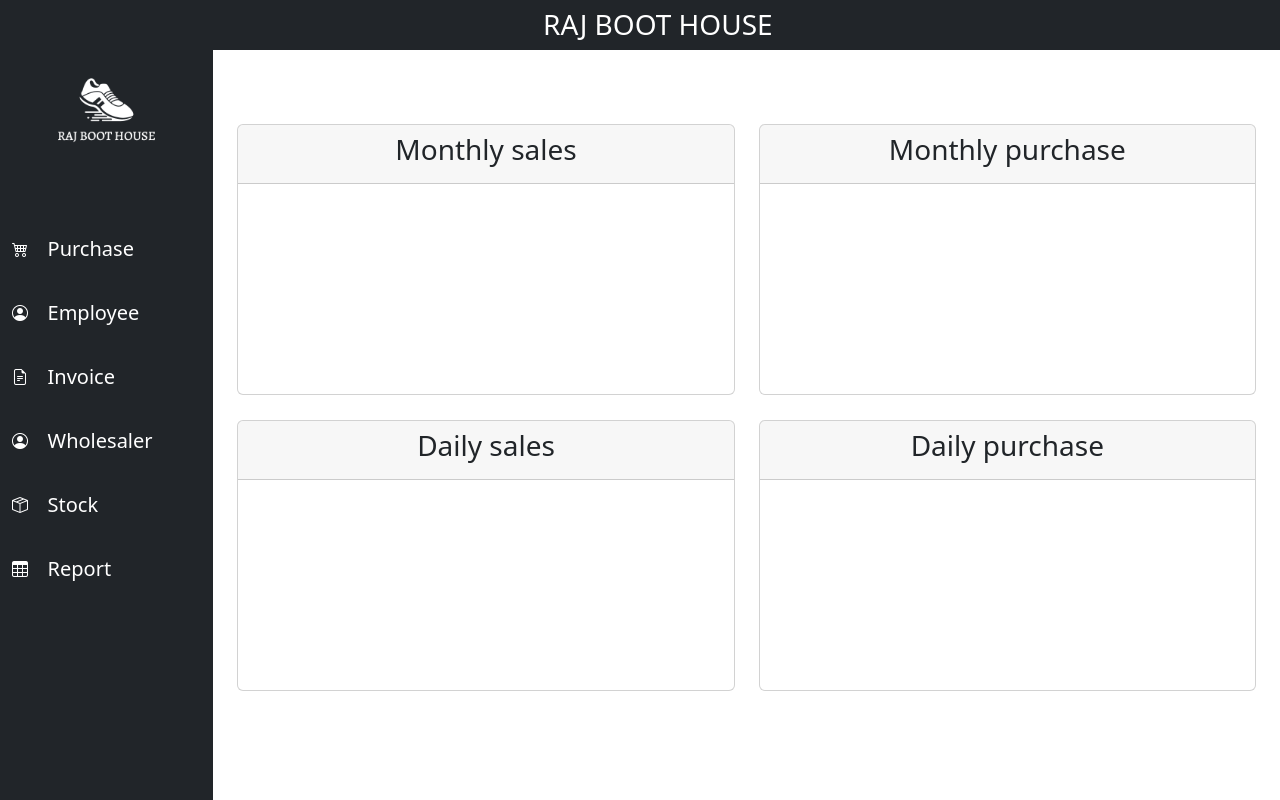
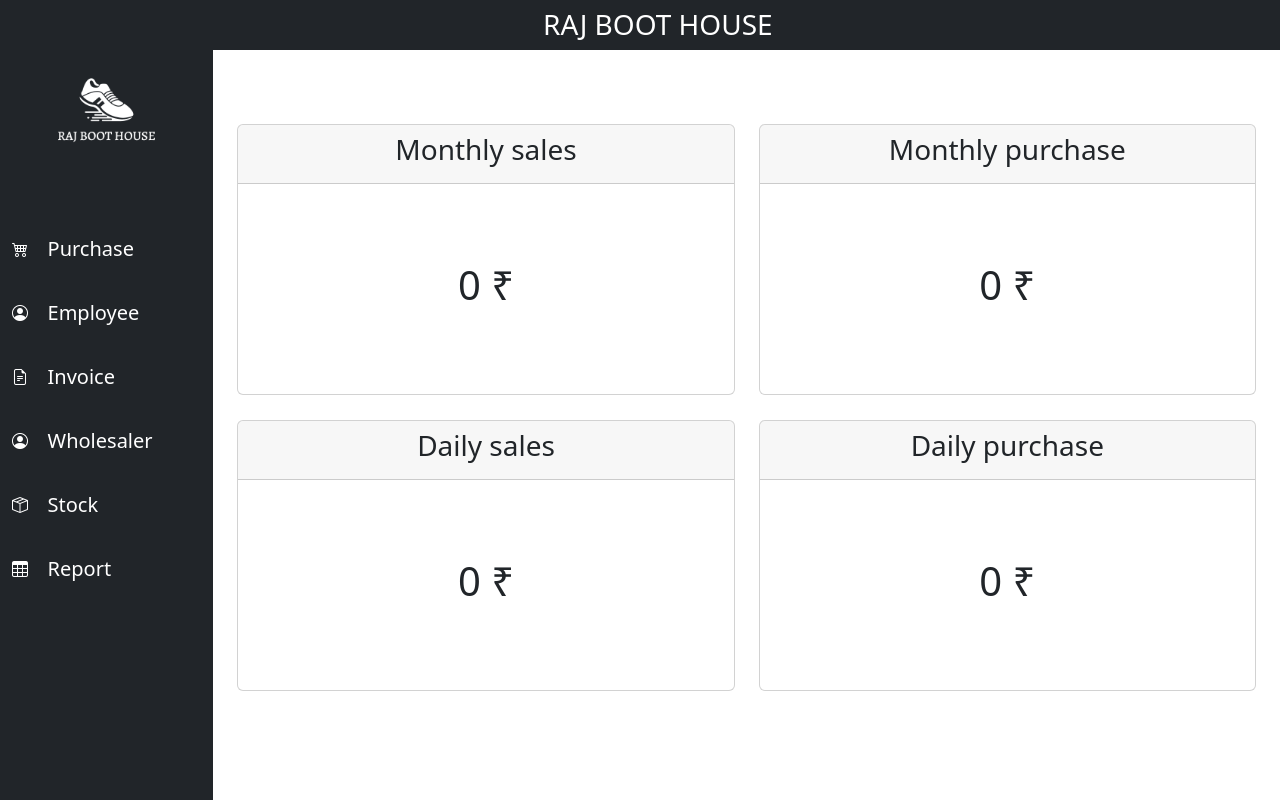
Before and after one commit to Mayan-007/erp-project, a React (Create React App) app in the folder frontend/app/: page / in a window 1280 px wide. Built offline with nearby package versions, Linux system fonts and the light colour scheme; no server answers.

Commit message:
Home page
Integration of API in this page
&
Home page with button click on shoe

```diff
--- a/frontend/app/src/components/Home.js
+++ b/frontend/app/src/components/Home.js
@@ -1,6 +1,38 @@
-import React from 'react'
+import React, { useState, useEffect } from 'react'
 
 const Home = () => {
+
+    const [dailySales, setDailySales] = useState(0);
+
+    const [monthlySales, setMonthlySales] = useState(0);
+
+    const [dailyPurchase, setDailyPurchase] = useState(0);
+
+    const [monthlyPurchase, setMonthlyPurchase] = useState(0);
+
+    useEffect(() => {
+        fetch('http://localhost:4000/api/invoice/todaytotal')
+            .then(res => res.json())
+            .then(data => {
+                setDailySales(data.total);
+            })
+        fetch('http://localhost:4000/api/purchase/todaytotal')
+            .then(res => res.json())
+            .then(data => {
+                setDailyPurchase(data.data);
+            })
+        fetch('http://localhost:4000/api/purchase/getpurchaseamountbymonth')
+            .then(res => res.json())
+            .then(data => {
+                setMonthlyPurchase(data.data);
+            })
+        fetch('http://localhost:4000/api/invoice/getsalesamountbymonth')
+            .then(res => res.json())
+            .then(data => {
+                setMonthlySales(data.data);
+            })
+    }, [])
+
     return (
         <div>
             <div className='container' >
@@ -8,15 +40,19 @@ const Home = () => {
                     <div className='col-md-6'>
                         <div className='card' style={{ marginTop: '5%', height: '271px' }}>
                             <div className='card-header' >
-                            <h3><center>Monthly sales</center></h3>
+                                <h3><center>Monthly sales</center></h3>
                             </div>
-
+                            <div className='card-body d-flex align-items-center justify-content-center'>
+                                <h1><center>{monthlySales} ₹</center></h1>
+                            </div>
                         </div>
                         <div className='card' style={{ marginTop: '5%', height: '271px' }}>
                             <div className='card-header' >
                                 <h3><center>Daily sales</center></h3>
                             </div>
-
+                            <div className='card-body d-flex align-items-center justify-content-center'>
+                                <h1><center>{dailySales} ₹</center></h1>
+                            </div>
                         </div>
                     </div>
                     <div className='col-md-6'>
@@ -24,15 +60,18 @@ const Home = () => {
                             <div className='card-header' >
                                 <h3><center>Monthly purchase</center></h3>
                             </div>
-
+                            <div className='card-body d-flex align-items-center justify-content-center'>
+                                <h1><center>{monthlyPurchase} ₹</center></h1>
+                            </div>
                         </div>
                         <div className='card' style={{ marginTop: '5%', height: '271px' }}>
                             <div className='card-header' >
                                 <h3><center>Daily purchase</center></h3>
                             </div>
-
+                            <div className='card-body d-flex align-items-center justify-content-center'>
+                                <h1><center>{dailyPurchase} ₹</center></h1>
+                            </div>
                         </div>
-
                     </div>
                 </div>
             </div>
--- a/frontend/app/src/components/NavBar.js
+++ b/frontend/app/src/components/NavBar.js
@@ -5,7 +5,9 @@ const NavBar = () => {
     return (
         <div className="text-white min-vh-100">
             <div className='container pt-3'>
-                <img src="images/logo.png" alt='logo' className='w-100' />
+                <Link to='/'>
+                    <img src="images/logo.png" alt='logo' className='w-100' />
+                </Link>
             </div>
             <div className='container pt-3'>
                 <div className='row'>
--- a/frontend/app/src/components/Purchase.js
+++ b/frontend/app/src/components/Purchase.js
@@ -225,7 +225,7 @@ const Purchase = ({ showAlert }) => {
                                             Wholesaler name
                                         </Form.Label>
                                         <Col sm="6">
-                                            <select id="drop" value={wholesalerId}
+                                            <select id="drop" value={wholesalerId} className='form-select'
                                                 onChange={handleWholesalerIdChange}
                                                 style={styles.rcorners1}>
                                                 <option value="0">Select</option>
```
